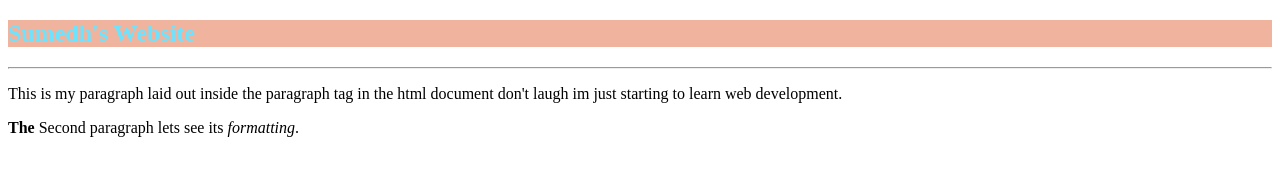
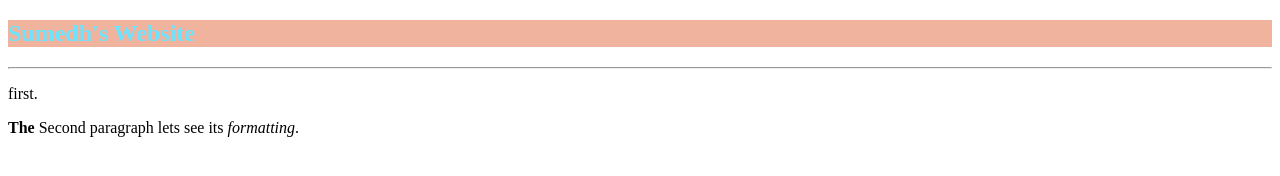
Before and after one commit to sumedhkane03/sumedhWeb, a plain HTML site: page indexold.html in a window 1280 px wide. Drawn offline with Linux system fonts and the light colour scheme.

Commit message:
Update indexold.html

```diff
--- a/indexold.html
+++ b/indexold.html
@@ -15,7 +15,7 @@
   <hr/>
 
   <p>
-    This is my paragraph laid out inside the paragraph tag in the html document don't laugh im just starting to learn web development.
+    first.
   </p>
   <p><b>The </b>Second paragraph lets see its <i>formatting</i>. </p>
 
```
